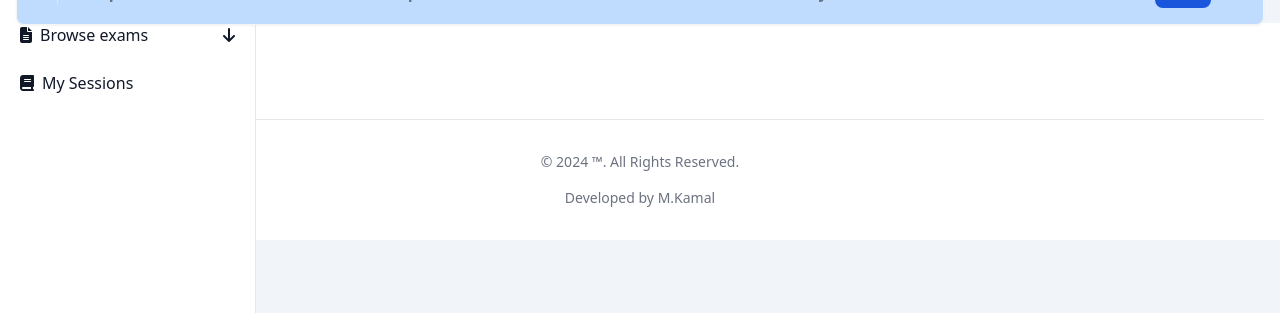
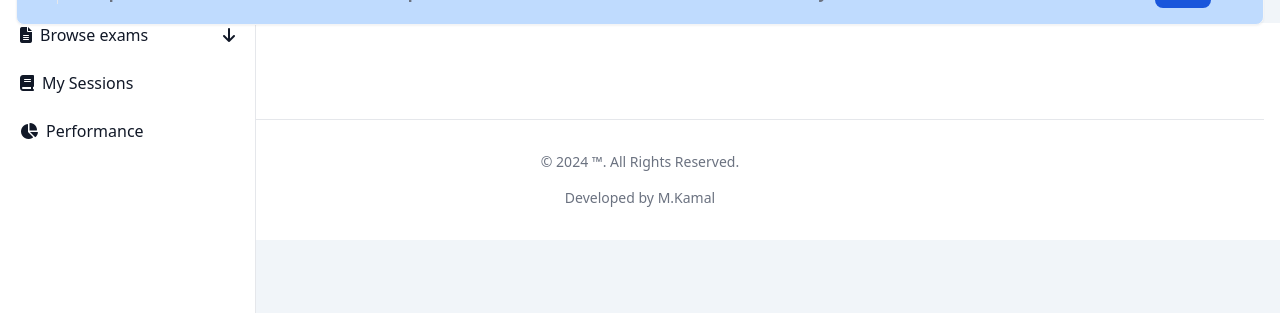
Before and after one commit to mookamal/SmartLearn, a Django app: page /e/ in a window 1280 px wide. Shown: the part 65-378 px from the top of the page. Run offline with Django 5.2, Linux system fonts and the light colour scheme; the visitor is signed in with stand-in values (Sample User, id 1); data that the repository does not hold is empty; some libraries are stand-ins or nearby versions.

Commit message:
add  Performance page

```diff
--- a/exams/templates/exams/parts/sidebar.html
+++ b/exams/templates/exams/parts/sidebar.html
@@ -39,6 +39,12 @@
                My Sessions
             </a>
          </li>
+         <li>
+            <a href="{% url 'performance' %}" class="flex gap-2 items-center w-full p-2 text-base text-gray-900 transition duration-75 rounded-lg group hover:bg-gray-100 dark:text-white dark:hover:bg-gray-700">
+               <i class="fa-solid fa-chart-pie"></i>
+               Performance
+            </a>
+         </li>
        </ul>
     </div>
  </aside>
--- a/exams/urls.py
+++ b/exams/urls.py
@@ -13,6 +13,8 @@ urlpatterns = [
     path("session/<int:session_id>/results/",
          views.session_results, name="session_results"),
     path("session/my_sessions/", views.my_sessions, name="my_sessions"),
+    # performance
+    path("performance/", views.performance, name="performance"),
     # urls for ajax
     path("ajax/get-question-count/",
          views.get_question_count, name="get_question_count"),
--- a/exams/views.py
+++ b/exams/views.py
@@ -114,6 +114,12 @@ def my_sessions(request):
     sessions = Session.objects.filter(user=request.user)
     context = {'sessions': sessions}
     return render(request, "exams/my_sessions.html", context)
+
+
+@login_required
+def performance(request):
+    context = {}
+    return render(request, "exams/performance.html", context)
 
 # functions for ajax
 
```
Also changed, not shown: exams/templates/exams/performance.html (added, +12 -0 lines).
